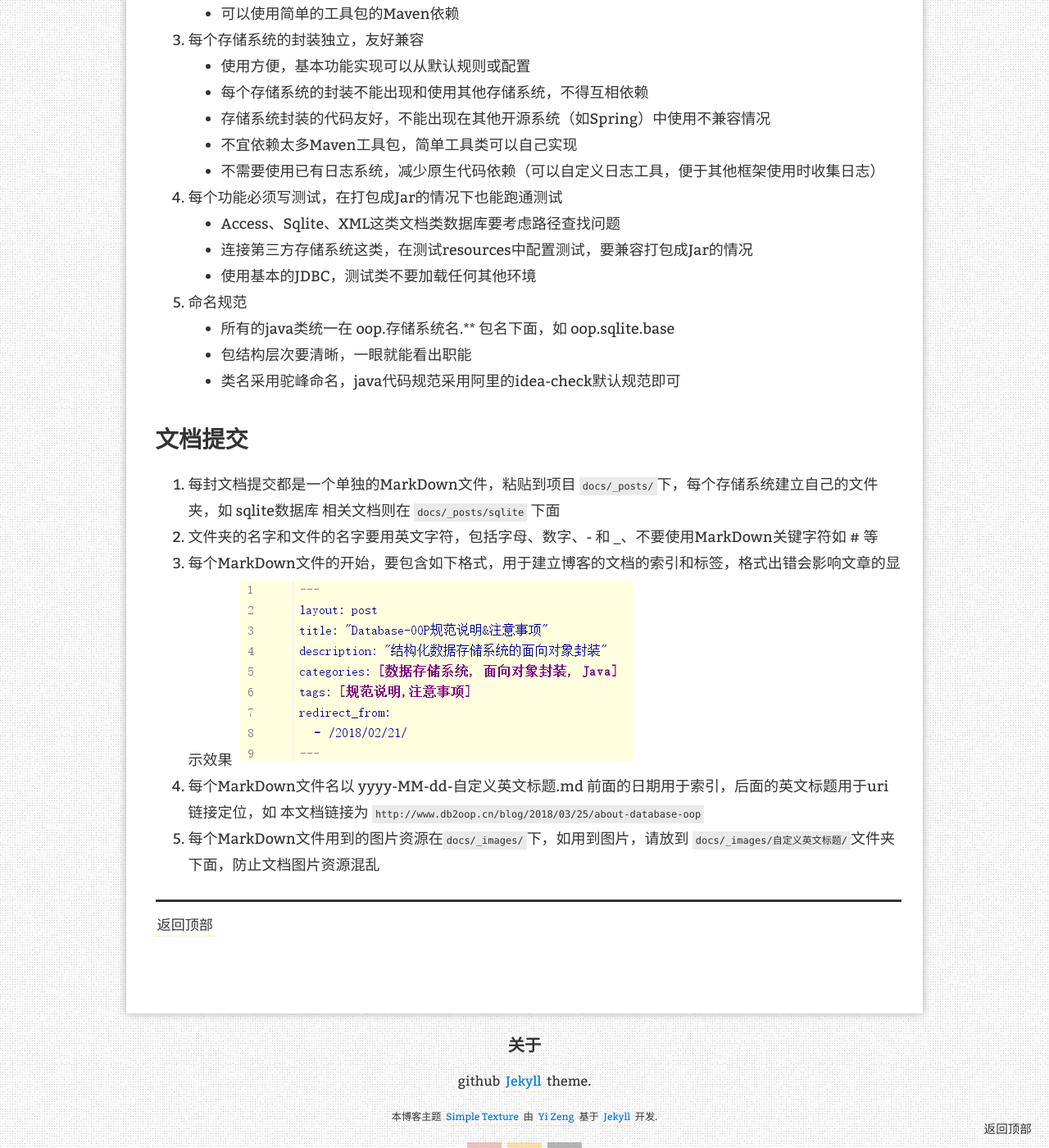
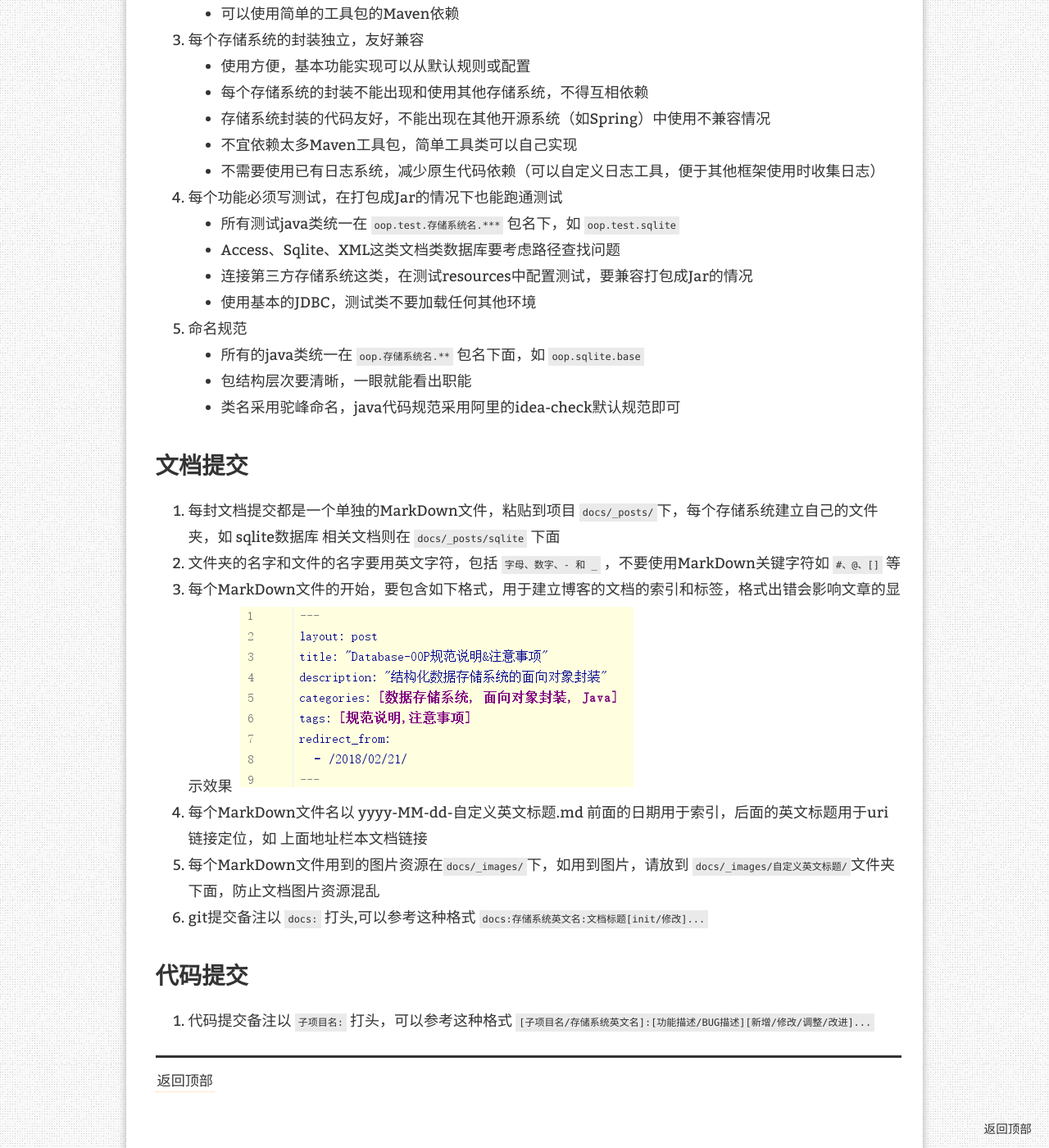
Before and after one commit to petterobam/database-oop, a Jekyll site: the page built from docs/_posts/2018-03-25-about-database-oop.md, in a window 1280 px wide and 1400 px high, scrolled down 702 px. Shown: the whole window at 82% size. Built offline with Jekyll 4.4.1, drawn with Linux system fonts in a browser that asks for light colours; nearby versions of some CDN libraries; comment, search, counter and statistics services are not loaded.

Commit message:
init:结构化数据存储系统的面向对象封装

````diff
--- a/docs/_posts/2018-03-25-about-database-oop.md
+++ b/docs/_posts/2018-03-25-about-database-oop.md
@@ -30,12 +30,13 @@ redirect_from:
     - 不需要使用已有日志系统，减少原生代码依赖（可以自定义日志工具，便于其他框架使用时收集日志）
 
 4. 每个功能必须写测试，在打包成Jar的情况下也能跑通测试
+    - 所有测试java类统一在 ```oop.test.存储系统名.***``` 包名下，如 ```oop.test.sqlite```
     - Access、Sqlite、XML这类文档类数据库要考虑路径查找问题
     - 连接第三方存储系统这类，在测试resources中配置测试，要兼容打包成Jar的情况
     - 使用基本的JDBC，测试类不要加载任何其他环境
 
 5. 命名规范
-    - 所有的java类统一在 oop.存储系统名.** 包名下面，如 oop.sqlite.base
+    - 所有的java类统一在 ```oop.存储系统名.**``` 包名下面，如 ```oop.sqlite.base```
     - 包结构层次要清晰，一眼就能看出职能
     - 类名采用驼峰命名，java代码规范采用阿里的idea-check默认规范即可
 
@@ -43,11 +44,17 @@ redirect_from:
 
 1. 每封文档提交都是一个单独的MarkDown文件，粘贴到项目 ```docs/_posts/```下，每个存储系统建立自己的文件夹，如 sqlite数据库 相关文档则在 ```docs/_posts/sqlite``` 下面
 
-2. 文件夹的名字和文件的名字要用英文字符，包括字母、数字、- 和 _、不要使用MarkDown关键字符如 \# 等
+2. 文件夹的名字和文件的名字要用英文字符，包括 ```字母、数字、- 和 _``` ，不要使用MarkDown关键字符如 ```#、@、[]``` 等
 
 3. 每个MarkDown文件的开始，要包含如下格式，用于建立博客的文档的索引和标签，格式出错会影响文章的显示效果
 ![database-oop-head](/images/about-database-oop/database-oop-head.png)
 
-4. 每个MarkDown文件名以 yyyy-MM-dd-自定义英文标题.md 前面的日期用于索引，后面的英文标题用于uri链接定位，如 本文档链接为 ```http://www.db2oop.cn/blog/2018/03/25/about-database-oop```
+4. 每个MarkDown文件名以 yyyy-MM-dd-自定义英文标题.md 前面的日期用于索引，后面的英文标题用于uri链接定位，如 上面地址栏本文档链接
 
 5. 每个MarkDown文件用到的图片资源在```docs/_images/```下，如用到图片，请放到 ```docs/_images/自定义英文标题/```文件夹下面，防止文档图片资源混乱
+
+6. git提交备注以 ```docs:``` 打头,可以参考这种格式 ```docs:存储系统英文名:文档标题[init/修改]...```
+
+## 代码提交
+
+1. 代码提交备注以 ```子项目名:``` 打头，可以参考这种格式 ```[子项目名/存储系统英文名]:[功能描述/BUG描述][新增/修改/调整/改进]...```
````
Also changed, not shown: other parts of docs/_posts/2018-03-25-about-database-oop.md (+1 -1 lines), docs/README.md.
